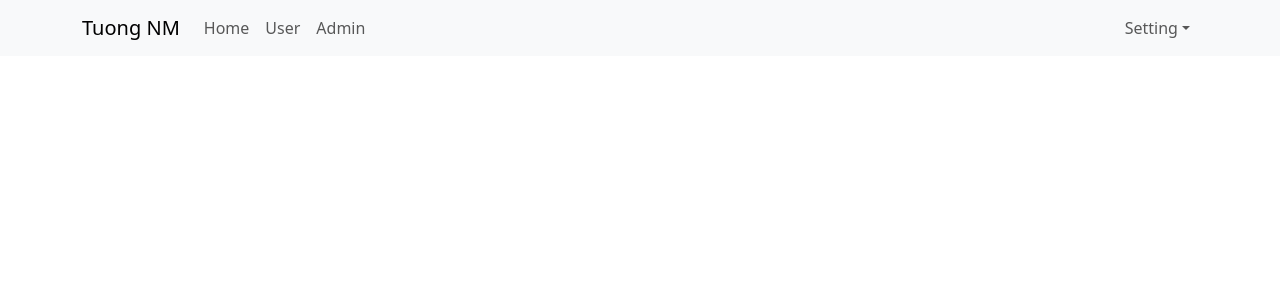
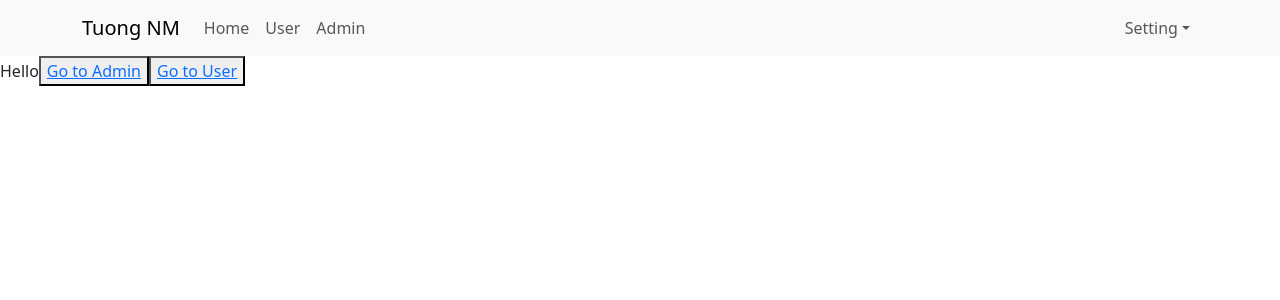
Before and after one commit to tuongnm2001/React_Ultimate, a React (Create React App) app: page / in a window 1280 px wide. Shown: the top 300 px of the page. Built offline with nearby package versions, Linux system fonts and the light colour scheme.

Commit message:
dieu huong trang voi Links

```diff
--- a/src/App.js
+++ b/src/App.js
@@ -1,12 +1,20 @@
 import './App.scss';
 import './App.scss'
 import Header from './components/Header/Header';
+import { Link } from 'react-router-dom';
 
 const App = () => {
 
   return (
     <div className="app-container">
       <Header />
+      Hello
+      <button>
+        <Link to='/admins'>Go to Admin</Link>
+      </button>
+      <button>
+        <Link to='/users'>Go to User</Link>
+      </button>
     </div>
   );
 }
--- /dev/null
+++ b/src/components/Admin/Admin.js
@@ -0,0 +1,8 @@
+
+
+const Admin = (props) => {
+    return (
+        <div>This is Admin</div>
+    )
+}
+export default Admin;
--- a/src/components/Header/Header.js
+++ b/src/components/Header/Header.js
@@ -2,6 +2,7 @@
 import Nav from 'react-bootstrap/Nav';
 import Navbar from 'react-bootstrap/Navbar';
 import NavDropdown from 'react-bootstrap/NavDropdown';
+import { Link } from 'react-router-dom';
 
 const BasicExample = () => {
     return (
@@ -11,9 +12,9 @@
                 <Navbar.Toggle aria-controls="basic-navbar-nav" />
                 <Navbar.Collapse id="basic-navbar-nav">
                     <Nav className="me-auto">
-                        <Nav.Link href="#home">Home</Nav.Link>
-                        <Nav.Link href="#link">User</Nav.Link>
-                        <Nav.Link href="#link">Admin</Nav.Link>
+                        <Link to="/" className='nav-link'>Home</Link>
+                        <Link to="/users" className='nav-link'>User</Link>
+                        <Link to="/admins" className='nav-link'>Admin</Link>
                     </Nav>
 
                     <Nav>
--- /dev/null
+++ b/src/components/User/User.js
@@ -0,0 +1,9 @@
+
+
+const User = (props) => {
+    return (
+        <div>This is User</div>
+    )
+}
+
+export default User;
--- a/src/index.js
+++ b/src/index.js
@@ -5,12 +5,21 @@
 import { Provider } from 'react-redux';
 import store from './redux/store';
 import 'bootstrap/dist/css/bootstrap.min.css'
+import { BrowserRouter, Routes, Route } from "react-router-dom";
+import Admin from './components/Admin/Admin';
+import User from './components/User/User';
 
 const root = ReactDOM.createRoot(document.getElementById('root'));
 root.render(
   <Provider store={store}>
     {/* <React.StrictMode> */}
-    <App />
+    <BrowserRouter>
+      <Routes>
+        <Route path='/' element={<App />} />
+        <Route path='/admins' element={<Admin />} />
+        <Route path='/users' element={<User />} />
+      </Routes>
+    </BrowserRouter>
     {/* </React.StrictMode> */}
   </Provider>
 );
```
